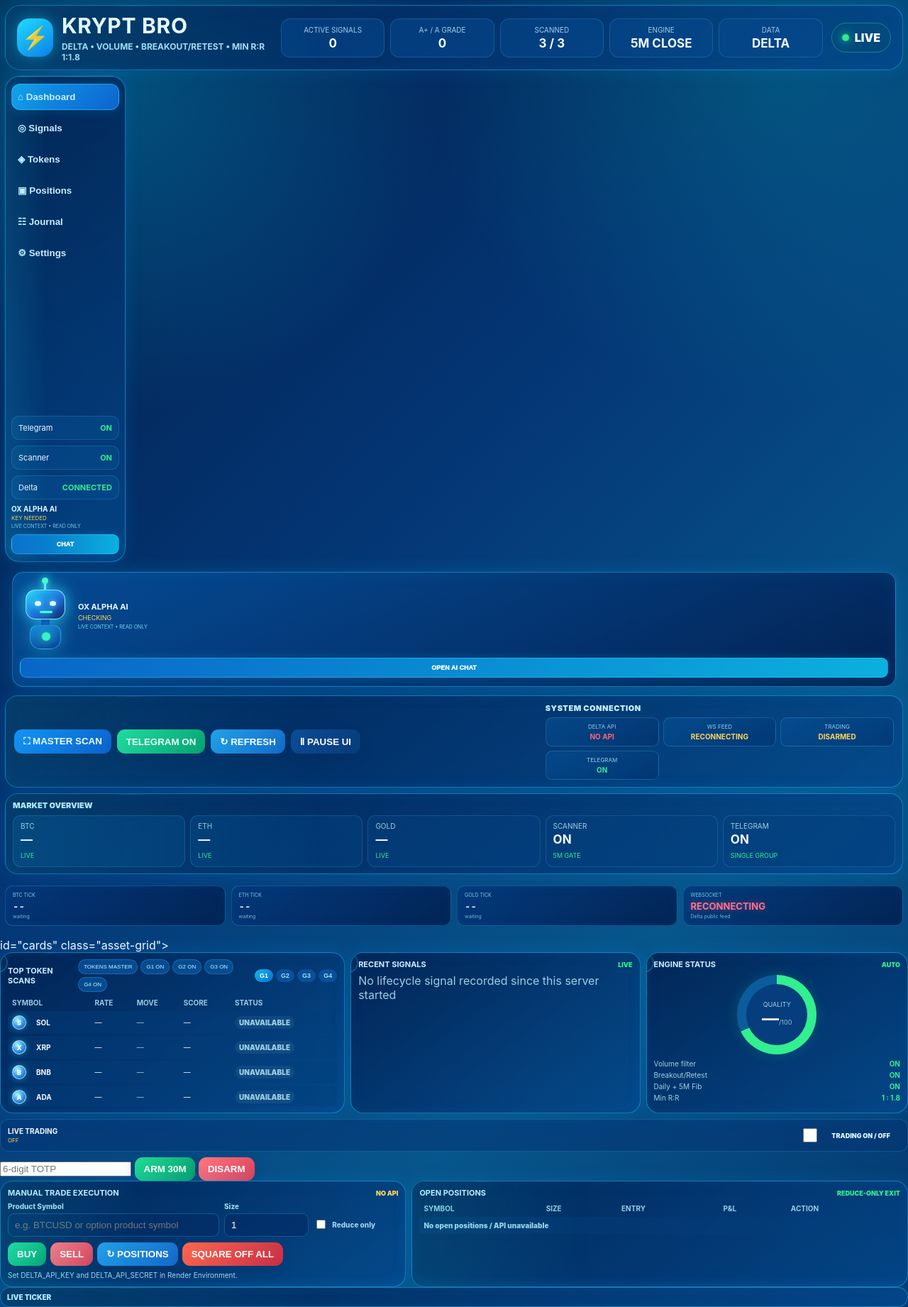
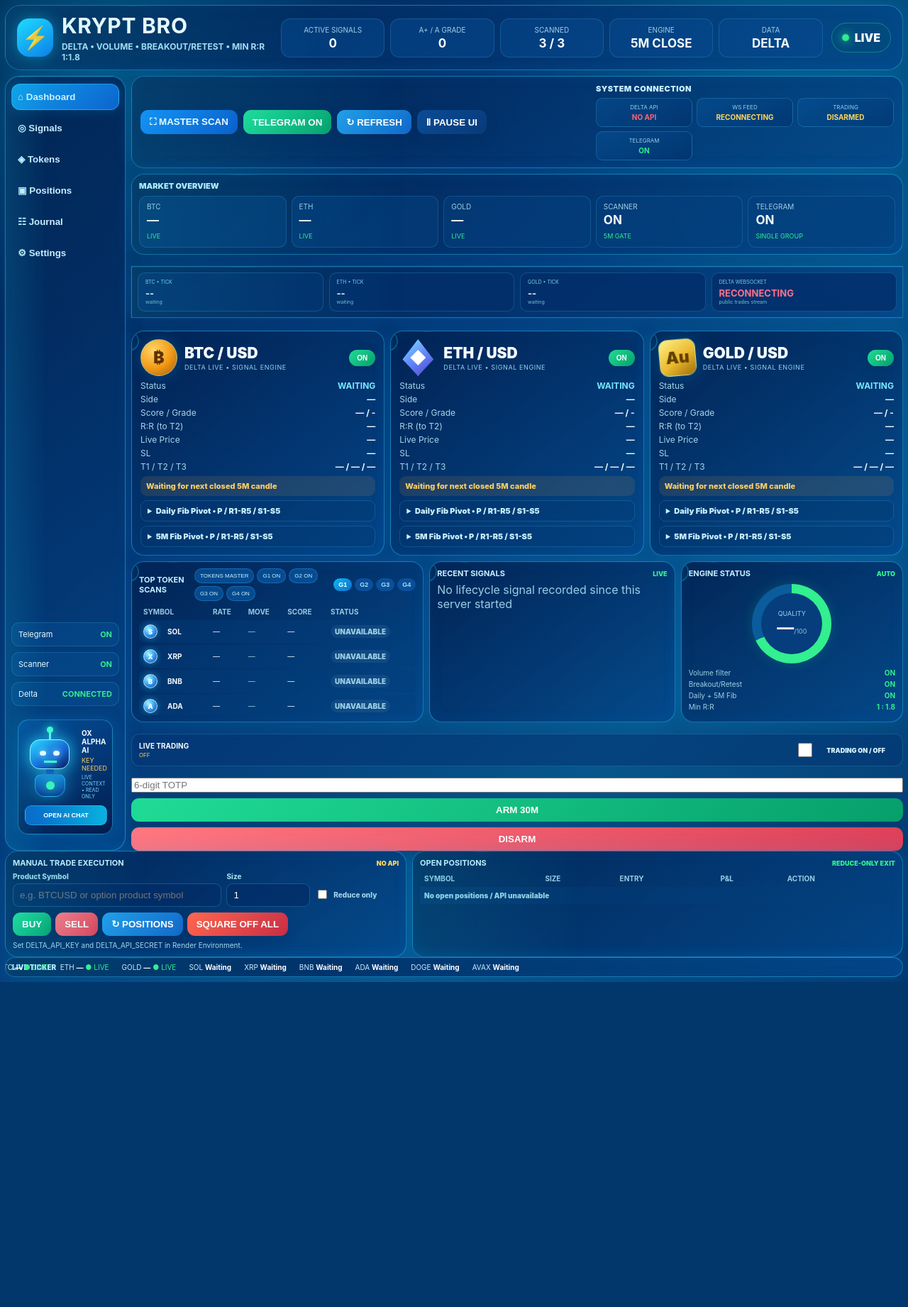
Before and after one commit to sahadev4482-bit/krypt_bro_signal_engine_v2.py, a Flask app: page / in a window 1280 px wide. Shown: the whole page at 71% size. After the commit the page ends 1384 px from the top, so only its background shows below. Run offline with Flask 3, Linux system fonts and the light colour scheme; data that the repository does not hold is empty.

Commit message:
Add files via upload

```diff
--- a/frontend/static/css/style.css
+++ b/frontend/static/css/style.css
@@ -418,90 +418,13 @@ body{
 .trade-simple-toggle{display:flex;align-items:center;gap:8px;justify-self:end;color:#d8f7ff;font-size:9px;font-weight:900}
 .trade-simple-toggle input{width:38px;height:20px;accent-color:#36e6a1;cursor:pointer}
 
-/* ===== V4 FINAL FRONTEND VISUAL FIX ===== */
-.left-ai-panel{
-  margin:14px 10px 12px;
-  padding:12px 10px;
-  border:1px solid rgba(72,226,255,.38);
-  border-radius:16px;
-  background:linear-gradient(155deg,rgba(6,83,160,.78),rgba(3,31,80,.95));
-  box-shadow:0 0 25px rgba(0,187,255,.2),inset 0 0 24px rgba(0,180,255,.08);
-  display:grid;
-  grid-template-columns:72px 1fr;
-  gap:10px;
-  align-items:center;
-}
-.left-ai-robot-wrap{display:grid;place-items:center}
-.left-ai-robot{width:68px;height:98px;position:relative;filter:drop-shadow(0 0 12px rgba(50,225,255,.42))}
-.ai-ant{position:absolute;left:32px;top:0;width:3px;height:13px;background:#6ff3ff;box-shadow:0 0 9px #61f5ff}
-.ai-ant:after{content:"";position:absolute;left:-3px;top:-5px;width:9px;height:9px;border-radius:50%;background:#42ffd2;box-shadow:0 0 12px #42ffd2}
-.ai-face{
-  position:absolute;top:12px;left:6px;width:56px;height:42px;border-radius:14px;
-  background:linear-gradient(145deg,#1edfff,#176cda 55%,#071d60);
-  border:1px solid rgba(172,250,255,.8);
-  box-shadow:inset 0 0 12px rgba(255,255,255,.1),0 0 18px rgba(38,221,255,.48);
-}
-.ai-eye{position:absolute;top:15px;width:9px;height:7px;border-radius:50%;background:#d7ffff;box-shadow:0 0 11px #9afcff;animation:blinkAi 4s infinite}
-.ai-eye:nth-child(1){left:12px}.ai-eye:nth-child(2){right:12px}
-.ai-mouth{position:absolute;left:19px;bottom:8px;width:18px;height:3px;border-radius:3px;background:#44ffd6;box-shadow:0 0 8px #44ffd6}
-.ai-neck{position:absolute;top:54px;left:28px;width:12px;height:8px;background:#0d5ebd}
-.ai-body{
-  position:absolute;top:62px;left:12px;width:44px;height:34px;border-radius:10px 10px 15px 15px;
-  background:linear-gradient(160deg,#168ddd,#073c92);
-  border:1px solid rgba(85,221,255,.45)
-}
-.ai-core{position:absolute;left:16px;top:9px;width:12px;height:12px;border-radius:50%;background:#36f5bf;box-shadow:0 0 14px #36f5bf;animation:corePulse 1.7s ease-in-out infinite}
-@keyframes blinkAi{0%,44%,48%,100%{transform:scaleY(1)}46%{transform:scaleY(.12)}}
-@keyframes corePulse{50%{transform:scale(1.18);box-shadow:0 0 22px #36f5bf}}
-.left-ai-info b{display:block;color:#e9fbff;font-size:11px}
-.left-ai-info span{display:block;font-size:9px;color:#ffd35a;margin-top:3px}
-.left-ai-info small{display:block;font-size:7px;color:#73d9ee;margin-top:3px}
-.robot-chat-btn{
-  grid-column:1/-1;padding:8px;border-radius:9px;border:1px solid rgba(77,224,255,.34);
-  background:linear-gradient(90deg,#0966c7,#0bb0de);color:white;font-size:9px;font-weight:950;cursor:pointer;
-  box-shadow:0 0 14px rgba(27,195,255,.18)
-}
-.left-chat-panel{
-  left:186px!important;right:auto!important;bottom:18px!important;
-  width:min(460px,calc(100vw - 210px))!important;
-}
-.ai-online{color:#42f3a0!important}.ai-offline{color:#ffcf55!important}
-
-.primary-tick-strip{
-  display:grid;grid-template-columns:repeat(4,minmax(0,1fr));gap:8px;margin:8px 0 10px;
-}
-.tick-cell{
-  background:linear-gradient(145deg,rgba(4,55,122,.86),rgba(2,34,82,.95));
-  border:1px solid rgba(78,215,255,.23);border-radius:11px;padding:8px 10px;
-  box-shadow:inset 0 0 18px rgba(0,149,255,.05)
-}
-.tick-cell span{display:block;font-size:7px;color:#78cfe5}
-.tick-cell b{display:block;font-size:13px;margin-top:3px;font-variant-numeric:tabular-nums}
-.tick-cell small{display:block;font-size:7px;color:#77bad1;margin-top:2px}
-.tick-up{color:#42f2a0!important;text-shadow:0 0 10px rgba(56,245,166,.5)}
-.tick-down{color:#ff718b!important;text-shadow:0 0 10px rgba(255,83,116,.45)}
-.tick-flat{color:#e8fbff!important}
-.tick-pop{animation:v4TickPop .28s ease-out}
-@keyframes v4TickPop{0%{transform:scale(1)}45%{transform:scale(1.045);filter:brightness(1.5)}100%{transform:scale(1)}}
-
-.v4-token-logo{
-  width:23px;height:23px;border-radius:50%;display:inline-grid;place-items:center;margin-right:7px;
-  color:white;font-size:10px;font-weight:950;vertical-align:middle;
-  border:1px solid rgba(190,248,255,.42);
-  box-shadow:0 0 9px rgba(47,212,255,.35),inset 0 0 8px rgba(255,255,255,.08)
-}
-.v4-token-logo.btc{background:radial-gradient(circle at 35% 30%,#ffd468,#f39a11 55%,#884b00)}
-.v4-token-logo.eth{background:linear-gradient(145deg,#8adfff,#6a84ff 50%,#4739c7)}
-.v4-token-logo.gold{background:linear-gradient(145deg,#ffe877,#dcae1f 55%,#8c6100);color:#5b3f00}
-.v4-token-logo.sol{background:linear-gradient(145deg,#6df7ff,#6a55e8 48%,#0bc894)}
-.v4-token-logo.xrp{background:linear-gradient(145deg,#d9f7ff,#4a86bd 65%,#1f334d)}
-.v4-token-logo.bnb{background:linear-gradient(145deg,#ffe96b,#e5ad00 70%,#8a6500);color:#4a3600}
-.v4-token-logo.doge{background:linear-gradient(145deg,#f5dd86,#b99b37);color:#4e4215}
-.v4-token-logo.pepe,.v4-token-logo.shib,.v4-token-logo.bonk,.v4-token-logo.wif{background:linear-gradient(145deg,#57e9a1,#156e54)}
-.v4-token-logo.generic{background:linear-gradient(145deg,#59dfff,#2c64cc)}
-
-@media(max-width:900px){
-  .left-ai-panel{display:none}
-  .left-chat-panel{left:8px!important;width:calc(100vw - 16px)!important}
-  .primary-tick-strip{grid-template-columns:repeat(2,minmax(0,1fr))}
-}
+.kb-ai-sidebar{margin:12px 9px;padding:12px 9px;border:1px solid rgba(75,220,255,.4);border-radius:15px;background:linear-gradient(155deg,rgba(5,80,158,.88),rgba(2,28,75,.96));display:grid;grid-template-columns:72px 1fr;gap:8px;align-items:center;box-shadow:0 0 22px rgba(0,180,255,.18)}
+.kb-robot-scene{width:70px;height:96px;position:relative;filter:drop-shadow(0 0 12px rgba(45,225,255,.45))}
+.kb-antenna{position:absolute;left:34px;top:0;width:3px;height:13px;background:#69f2ff}.kb-antenna i{position:absolute;left:-3px;top:-5px;width:9px;height:9px;border-radius:50%;background:#3affd0;box-shadow:0 0 12px #3affd0}
+.kb-robot-head{position:absolute;left:7px;top:13px;width:56px;height:42px;border-radius:14px;background:linear-gradient(145deg,#27ddff,#1767d8 58%,#071c59);border:1px solid #8df3ff;box-shadow:0 0 18px rgba(37,220,255,.5)}
+.kb-eye{position:absolute;top:15px;width:9px;height:7px;border-radius:50%;background:#e0ffff;box-shadow:0 0 10px #9bfaff}.kb-eye.left{left:13px}.kb-eye.right{right:13px}.kb-mouth{position:absolute;left:19px;bottom:8px;width:18px;height:3px;background:#40ffd4;box-shadow:0 0 8px #40ffd4}
+.kb-robot-neck{position:absolute;left:30px;top:55px;width:11px;height:7px;background:#1164bc}.kb-robot-body{position:absolute;left:14px;top:62px;width:43px;height:32px;border-radius:9px 9px 14px 14px;background:linear-gradient(#158ddd,#073d91);border:1px solid rgba(83,220,255,.45)}.kb-core{position:absolute;left:15px;top:9px;width:12px;height:12px;border-radius:50%;background:#3af3bc;box-shadow:0 0 15px #3af3bc}
+.kb-ai-copy b{display:block;font-size:10px}.kb-ai-copy span{display:block;font-size:9px;color:#ffd35a;margin-top:3px}.kb-ai-copy small{display:block;font-size:7px;color:#76d8ee;margin-top:3px}.kb-ai-chat-button{grid-column:1/-1;padding:8px;border-radius:9px;border:1px solid rgba(80,220,255,.35);background:linear-gradient(90deg,#0964c7,#08b2df);color:white;font-size:9px;font-weight:900;cursor:pointer}.kb-ai-online{color:#3df1a0!important}.kb-ai-offline{color:#ffd05b!important}
+.kb-tick-strip{display:grid;grid-template-columns:repeat(4,minmax(0,1fr));gap:8px;padding:8px;margin:8px 0 10px}.kb-tick-box{padding:8px 10px;border-radius:10px;background:rgba(3,47,107,.82);border:1px solid rgba(77,216,255,.2)}.kb-tick-box span{display:block;font-size:7px;color:#7bd3e8}.kb-tick-box b{display:block;margin-top:3px;font-size:13px}.kb-tick-box small{display:block;font-size:7px;color:#79bdd1}.kb-up{color:#42f1a0!important}.kb-down{color:#ff718c!important}.kb-flat{color:#e8fbff!important}.kb-pulse{animation:kbp .25s ease-out}@keyframes kbp{50%{filter:brightness(1.7);transform:scale(1.03)}}
+.kb-ai-chat-panel{left:184px!important;right:auto!important;bottom:18px!important;width:min(470px,calc(100vw - 210px))!important;z-index:1200!important}
+@media(max-width:900px){.kb-ai-sidebar{display:none}.kb-tick-strip{grid-template-columns:repeat(2,minmax(0,1fr))}.kb-ai-chat-panel{left:8px!important;width:calc(100vw - 16px)!important}}
--- a/frontend/static/js/app.js
+++ b/frontend/static/js/app.js
@@ -1,21 +1,3 @@
-
-// ===== V4 FINAL TOKEN EMBLEMS =====
-const TOKEN_LOGO_STYLE={
- BTC:['₿','btc'], ETH:['◆','eth'], GOLD:['Au','gold'], SOL:['S','sol'], XRP:['X','xrp'],
- BNB:['B','bnb'], ADA:['A','ada'], DOGE:['Ð','doge'], AVAX:['A','avax'], LINK:['L','link'],
- LTC:['Ł','ltc'], DOT:['●','dot'], TRX:['T','trx'], BCH:['B','bch'], UNI:['U','uni'],
- ATOM:['⚛','atom'], NEAR:['N','near'], APT:['A','apt'], ARB:['A','arb'], OP:['O','op'],
- SUI:['S','sui'], FIL:['F','fil'], INJ:['I','inj'], ETC:['Ξ','etc'], AAVE:['A','aave'],
- MKR:['M','mkr'], RUNE:['R','rune'], SEI:['S','sei'], TIA:['T','tia'], WIF:['W','wif'],
- PEPE:['P','pepe'], SHIB:['S','shib'], TON:['T','ton'], ICP:['I','icp'], HBAR:['H','hbar'],
- FET:['F','fet'], RENDER:['R','render'], ALGO:['A','algo'], GRT:['G','grt'], JUP:['J','jup'],
- BONK:['B','bonk'], PYTH:['P','pyth'], ENA:['E','ena']
-};
-function v4TokenLogo(symbol){
-  const [char,cls]=TOKEN_LOGO_STYLE[symbol]||[String(symbol||'?').slice(0,1),'generic'];
-  return `<span class="v4-token-logo ${cls}">${char}</span>`;
-}
-
 
 const TOKEN_EMBLEMS={
   BTC:'₿',ETH:'◆',GOLD:'Au',SOL:'S',XRP:'X',BNB:'B',ADA:'A',DOGE:'Ð',
@@ -25,7 +7,7 @@ const TOKEN_EMBLEMS={
   TON:'T',ICP:'I',HBAR:'H',FET:'F',RENDER:'R',ALGO:'A',GRT:'G',JUP:'J',
   BONK:'B',PYTH:'P',ENA:'E'
 };
-function v4TokenLogo(symbol){
+function tokenEmblemHtml(symbol){
   return `<span class="token-emblem">${TOKEN_EMBLEMS[symbol]||symbol.slice(0,1)}</span>`;
 }
 
@@ -56,7 +38,7 @@ function pivotTable(p){
   return '<div class="pivot">'+order.map(k=>`<div class="row"><span>${k}</span><b>${fmt(p[k])}</b></div>`).join('')+'</div>'
 }
 
-function v4TokenLogo(sym){
+function tokenEmblem(sym){
   const meme={DOGE:'🐕',SHIB:'🐶',PEPE:'🐸',WIF:'🐕',BONK:'🐕'};
   const core={BTC:'₿',ETH:'◆',SOL:'S',XRP:'X',BNB:'B',ADA:'A',GOLD:'Au'};
   return `<span class="token-emblem ${meme[sym]?'meme':''}">${meme[sym]||core[sym]||sym.slice(0,1)}</span>`;
@@ -83,7 +65,7 @@ async function renderTokenGroup(){
         : `${t.move_pct>=0?'+':''}${Number(t.move_pct).toFixed(2)}%`;
 
       return `<tr>
-        <td><span class="token-cell">${v4TokenLogo(t.symbol)}<b>${t.symbol}</b></span></td>
+        <td><span class="token-cell">${tokenEmblem(t.symbol)}<b>${t.symbol}</b></span></td>
         <td>${t.rate===null||t.rate===undefined?'—':fmt(t.rate)}</td>
         <td class="${t.move_pct>0?'side-long':t.move_pct<0?'side-short':'pending'}">${move}</td>
         <td>${status.score}</td>
@@ -197,7 +179,7 @@ async function loadSignalHistory(){
           if(x.event==='OPEN') label='ACTIVE';
           if(x.event==='CLOSE') label=x.status||'CLOSED';
           return `<div class="recent-item">
-            <span>${v4TokenLogo(x.asset)} ${x.asset}</span>
+            <span>${tokenEmblemHtml(x.asset)} ${x.asset}</span>
             <b class="${x.side==='LONG'?'side-long':'side-short'}">${x.side||'—'}</b>
             <span class="status-text">${label}</span>
             <b>${x.score??'—'}</b>
@@ -479,99 +461,27 @@ document.querySelectorAll('[data-scan-group]').forEach(btn=>btn.addEventListener
   btn.textContent=`G${d.group} ${d.enabled?'ON':'OFF'}`;
 }));
 
+// CLEAN V4 LIVE TICKS + AI SIDEBAR
+const kbPrev={BTC:null,ETH:null,GOLD:null}, kbAt={BTC:0,ETH:0,GOLD:0};
+function kbN(v){const n=Number(v);return Number.isFinite(n)?n.toLocaleString(undefined,{maximumFractionDigits:4}):'--'}
+function kbTick(asset,q){
+ if(!q||q.price==null)return; const n=Number(q.price); if(!Number.isFinite(n))return;
+ const p=kbPrev[asset],d=p==null?0:n>p?1:n<p?-1:0; kbPrev[asset]=n;kbAt[asset]=Date.now();
+ const c=d>0?'kb-up':d<0?'kb-down':'kb-flat',a=d>0?'▲':d<0?'▼':'•';
+ const s=document.getElementById('tick'+asset);if(s){s.textContent=kbN(n)+' '+a;s.className=c+' kb-pulse'}
+ const top=document.getElementById('top'+asset);if(top){top.textContent=kbN(n);top.className=c+' kb-pulse'}
+ document.querySelectorAll(`[data-live-price="${asset}"]`).forEach(x=>{x.textContent=kbN(n)+' '+a;x.classList.remove('kb-up','kb-down','kb-flat');x.classList.add(c)})
+}
+async function kbPoll(){
+ try{const r=await fetch('/api/live',{cache:'no-store'}),d=await r.json();
+  const w=document.getElementById('tickWsState');if(w){w.textContent=d.connected?'WS LIVE':'RECONNECTING';w.className=d.connected?'kb-up':'kb-down'}
+  ['BTC','ETH','GOLD'].forEach(a=>kbTick(a,(d.quotes||{})[a]));
+ }catch(e){}
+}
+setInterval(kbPoll,500);kbPoll();
+setInterval(()=>['BTC','ETH','GOLD'].forEach(a=>{const e=document.getElementById('tickAge'+a);if(e&&kbAt[a]){const s=(Date.now()-kbAt[a])/1000;e.textContent=s<1?'<1 sec ago':s.toFixed(1)+' sec ago'}}),500);
 
-// ===== V4 FINAL VISIBLE TICK STREAM =====
-window.__tickPrev = window.__tickPrev || {};
-window.__tickTime = window.__tickTime || {};
-
-function paintTick(asset, price, seq, ts){
-  if(price===null || price===undefined || !Number.isFinite(Number(price))) return;
-  const n=Number(price);
-  const prev=window.__tickPrev[asset];
-  const dir=prev===undefined?0:(n>prev?1:(n<prev?-1:0));
-  window.__tickPrev[asset]=n;
-  window.__tickTime[asset]=Date.now();
-
-  const priceText=fmt(n);
-  const cls=dir>0?'tick-up':dir<0?'tick-down':'tick-flat';
-  const arrow=dir>0?'▲':dir<0?'▼':'•';
-
-  const top=document.getElementById('top'+asset);
-  if(top){
-    top.textContent=priceText;
-    top.classList.remove('tick-up','tick-down','tick-flat','tick-pop');
-    top.classList.add(cls,'tick-pop');
-  }
-
-  document.querySelectorAll(`[data-live-price="${asset}"]`).forEach(el=>{
-    el.textContent=priceText+' '+arrow;
-    el.classList.remove('tick-up','tick-down','tick-flat','tick-pop');
-    el.classList.add(cls,'tick-pop');
-  });
-
-  const t=document.getElementById('tick'+asset);
-  if(t){
-    t.textContent=priceText+' '+arrow;
-    t.className=cls+' tick-pop';
-  }
-
-  const age=document.getElementById('tickAge'+asset);
-  if(age) age.textContent='just now';
-}
-
-async function hardTickRefresh(){
-  try{
-    const r=await fetch('/api/live',{cache:'no-store'});
-    const d=await r.json();
-
-    const ws=document.getElementById('tickWsState');
-    if(ws){
-      ws.textContent=d.connected?'WS LIVE':'RECONNECTING';
-      ws.className=d.connected?'tick-up':'tick-down';
-    }
-
-    const diag=document.getElementById('deltaWsState');
-    if(diag){
-      diag.textContent=d.connected?'WS LIVE':'RECONNECTING';
-      diag.className=d.connected?'ok':'';
-    }
-
-    for(const [asset,q] of Object.entries(d.quotes||{})){
-      if(['BTC','ETH','GOLD'].includes(asset)) paintTick(asset,q.price,q.sequence,q.timestamp);
-    }
-  }catch(e){
-    const ws=document.getElementById('tickWsState');
-    if(ws){ws.textContent='REST FALLBACK';ws.className='tick-down';}
-  }
-}
-
-setInterval(()=>{
-  for(const a of ['BTC','ETH','GOLD']){
-    const age=document.getElementById('tickAge'+a);
-    if(age && window.__tickTime[a]){
-      const sec=(Date.now()-window.__tickTime[a])/1000;
-      age.textContent=sec<1?'<1s ago':sec.toFixed(1)+'s ago';
-    }
-  }
-},500);
-
-setInterval(hardTickRefresh,400);
-hardTickRefresh();
-
-
-async function v4AiStatus(){
-  try{
-    const r=await fetch('/api/ai/status',{cache:'no-store'});
-    const d=await r.json();
-    const state=document.getElementById('robotAiState');
-    if(state){
-      state.textContent=d.configured?'ONLINE':'KEY NEEDED';
-      state.className=d.configured?'ai-online':'ai-offline';
-    }
-  }catch(e){
-    const state=document.getElementById('robotAiState');
-    if(state){state.textContent='OFFLINE';state.className='ai-offline';}
-  }
-}
-setInterval(v4AiStatus,5000);
-v4AiStatus();
+const kbOpen=document.getElementById('robotChatOpen');
+if(kbOpen)kbOpen.addEventListener('click',()=>{if(aiPanel){aiPanel.classList.add('open');aiPanel.setAttribute('aria-hidden','false');aiCheckStatus();if(aiInput)setTimeout(()=>aiInput.focus(),100)}});
+async function kbAi(){try{const r=await fetch('/api/ai/status',{cache:'no-store'}),d=await r.json(),e=document.getElementById('robotAiState');if(e){e.textContent=d.configured?'ONLINE':'KEY NEEDED';e.className=d.configured?'kb-ai-online':'kb-ai-offline'}}catch(e){}}
+setInterval(kbAi,5000);kbAi();
--- a/frontend/templates/index.html
+++ b/frontend/templates/index.html
@@ -49,35 +49,15 @@
         </div>
 
 
-  <div class="robot-meta">
-    <b>OX ALPHA AI</b>
-    <span id="robotAiState">CHECKING</span>
-    <small>LIVE CONTEXT • READ ONLY</small>
+<div class="kb-ai-sidebar">
+  <div class="kb-robot-scene">
+    <div class="kb-antenna"><i></i></div>
+    <div class="kb-robot-head"><i class="kb-eye left"></i><i class="kb-eye right"></i><i class="kb-mouth"></i></div>
+    <div class="kb-robot-neck"></div>
+    <div class="kb-robot-body"><i class="kb-core"></i></div>
   </div>
-  <button id="robotChatOpen" class="robot-chat-btn">CHAT</button>
-</div>
-
-<div class="left-ai-panel" id="leftAiPanel">
-  <div class="left-ai-robot-wrap">
-    <div class="left-ai-robot">
-      <div class="ai-ant"></div>
-      <div class="ai-face">
-        <span class="ai-eye"></span>
-        <span class="ai-eye"></span>
-        <span class="ai-mouth"></span>
-      </div>
-      <div class="ai-neck"></div>
-      <div class="ai-body">
-        <span class="ai-core"></span>
-      </div>
-    </div>
-  </div>
-  <div class="left-ai-info">
-    <b>OX ALPHA AI</b>
-    <span id="robotAiState">CHECKING</span>
-    <small>LIVE CONTEXT • READ ONLY</small>
-  </div>
-  <button id="robotChatOpen" class="robot-chat-btn">OPEN AI CHAT</button>
+  <div class="kb-ai-copy"><b>OX ALPHA AI</b><span id="robotAiState">CHECKING</span><small>LIVE CONTEXT • READ ONLY</small></div>
+  <button id="robotChatOpen" class="kb-ai-chat-button">OPEN AI CHAT</button>
 </div>
 </aside>
 
@@ -103,22 +83,23 @@
         <section class="overview glass hud-edge">
           <div class="overview-title">MARKET OVERVIEW</div>
           <div class="overview-cards">
-            <div class="mini-market"><span>BTC</span><b id="topBTC" class="tick-price">—</b><small id="btcState">LIVE</small></div>
-            <div class="mini-market"><span>ETH</span><b id="topETH" class="tick-price">—</b><small id="ethState">LIVE</small></div>
-            <div class="mini-market"><span>GOLD</span><b id="topGOLD" class="tick-price">—</b><small id="goldState">LIVE</small></div>
+            <div class="mini-market"><span>BTC</span><b id="topBTC">—</b><small id="btcState">LIVE</small></div>
+            <div class="mini-market"><span>ETH</span><b id="topETH">—</b><small id="ethState">LIVE</small></div>
+            <div class="mini-market"><span>GOLD</span><b id="topGOLD">—</b><small id="goldState">LIVE</small></div>
             <div class="mini-market"><span>SCANNER</span><b id="scannerMetric">ON</b><small>5M GATE</small></div>
             <div class="mini-market"><span>TELEGRAM</span><b id="telegramMetric">ON</b><small>SINGLE GROUP</small></div>
           </div>
         </section>
 
-        <section
-<div class="primary-tick-strip">
-  <div class="tick-cell"><span>BTC TICK</span><b id="tickBTC">--</b><small id="tickAgeBTC">waiting</small></div>
-  <div class="tick-cell"><span>ETH TICK</span><b id="tickETH">--</b><small id="tickAgeETH">waiting</small></div>
-  <div class="tick-cell"><span>GOLD TICK</span><b id="tickGOLD">--</b><small id="tickAgeGOLD">waiting</small></div>
-  <div class="tick-cell ws-cell"><span>WEBSOCKET</span><b id="tickWsState">CONNECTING</b><small>Delta public feed</small></div>
-</div>
-id="cards" class="asset-grid"></section>
+
+<section class="kb-tick-strip glass hud-edge">
+ <div class="kb-tick-box"><span>BTC • TICK</span><b id="tickBTC">--</b><small id="tickAgeBTC">waiting</small></div>
+ <div class="kb-tick-box"><span>ETH • TICK</span><b id="tickETH">--</b><small id="tickAgeETH">waiting</small></div>
+ <div class="kb-tick-box"><span>GOLD • TICK</span><b id="tickGOLD">--</b><small id="tickAgeGOLD">waiting</small></div>
+ <div class="kb-tick-box"><span>DELTA WEBSOCKET</span><b id="tickWsState">CONNECTING</b><small>public trades stream</small></div>
+</section>
+
+<section id="cards" class="asset-grid"></section>
 
         <section class="lower-grid">
           <div class="token-panel glass hud-edge">
@@ -241,7 +222,7 @@ id="cards" class="asset-grid"></section>
 
 
 
-    <section id="aiPanel" class="ai-panel glass left-chat-panel" aria-hidden="true">
+    <section id="aiPanel" class="ai-panel glass kb-ai-chat-panel" aria-hidden="true">
       <div class="ai-head">
         <div>
           <b>OX ALPHA • KRYPT BRO AI</b>
```
Also changed, not shown: README_CLEAN_FRONTEND.txt (added).
